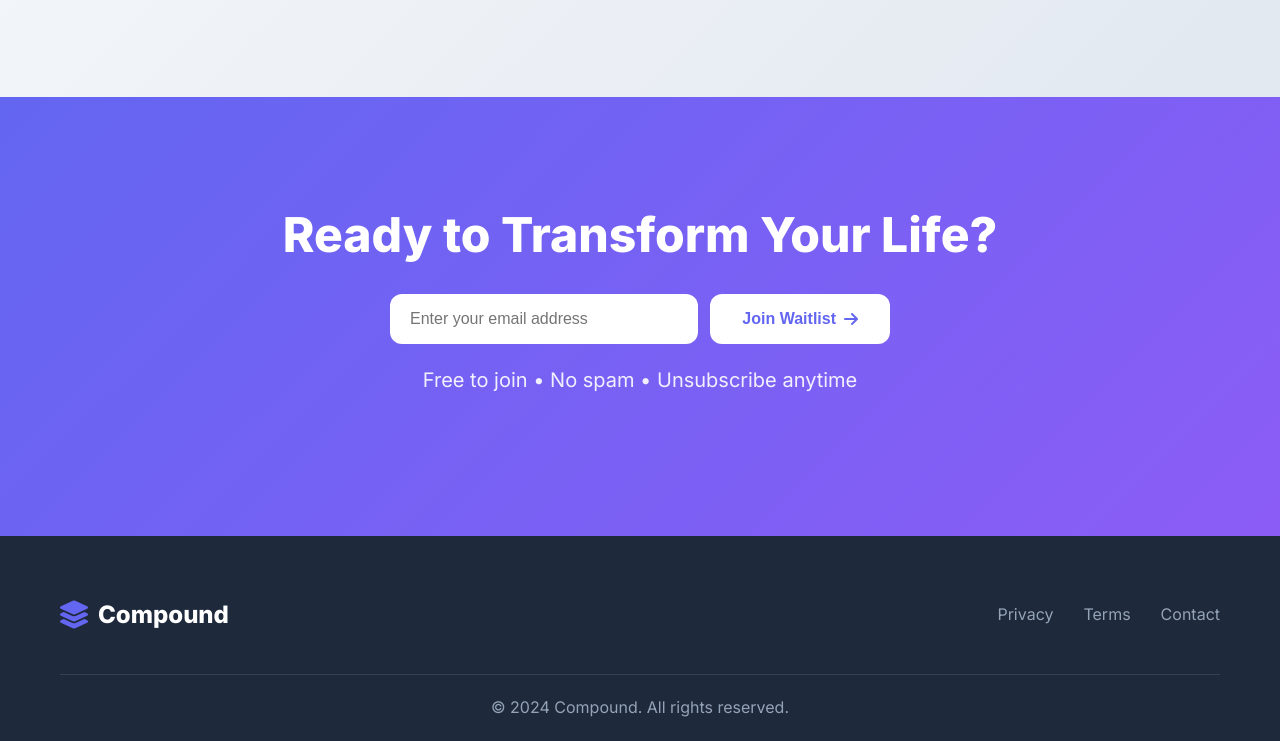
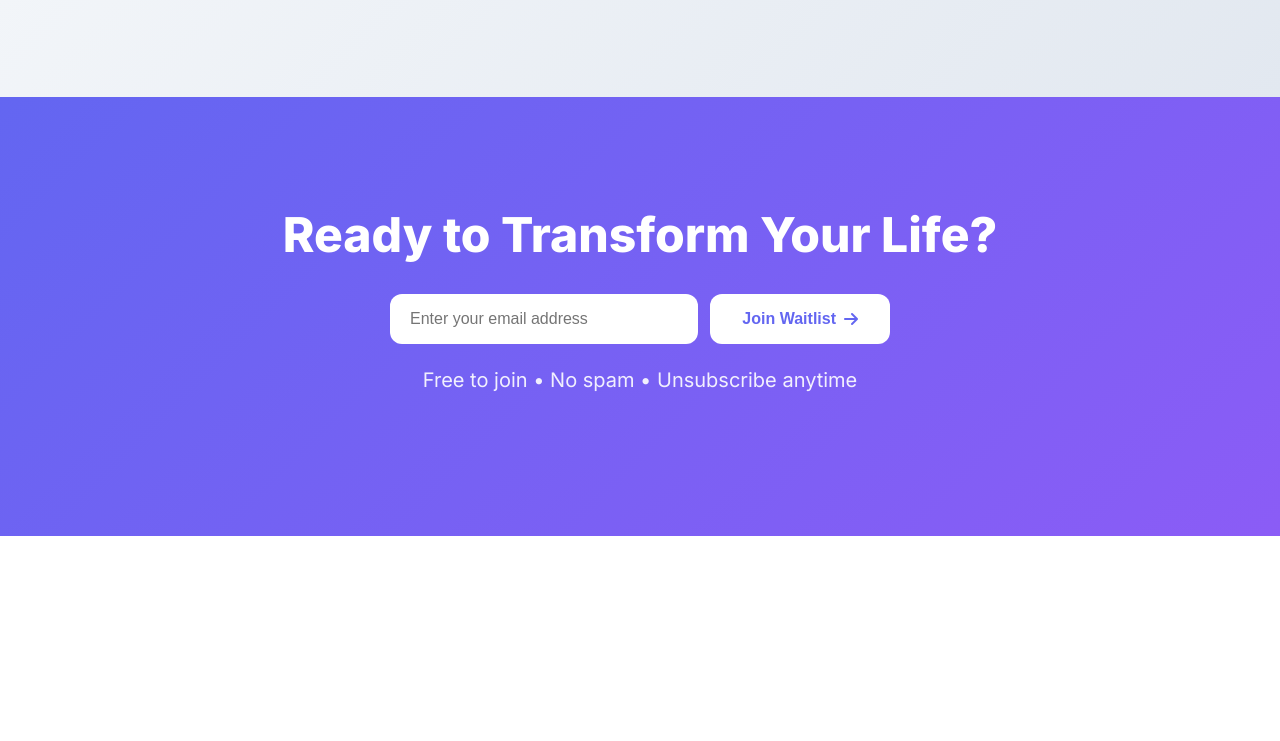
Before and after one commit to TalhaNadeem001/Compound-Waitlist, a website: page index.html in a window 1280 px wide. Shown: the part 2149-2890 px from the top of the page. After the commit the page ends 2685 px from the top, so only its background shows below. Drawn offline with Linux system fonts and the light colour scheme.

Commit message:
removed footer

```diff
--- a/index.html
+++ b/index.html
@@ -217,26 +217,6 @@
       </div>
     </section>
 
-    <!-- Footer -->
-    <footer class="footer">
-      <div class="container">
-        <div class="footer-content">
-          <div class="footer-logo">
-            <i class="fas fa-layer-group"></i>
-            <span>Compound</span>
-          </div>
-          <div class="footer-links">
-            <a href="#privacy">Privacy</a>
-            <a href="#terms">Terms</a>
-            <a href="#contact">Contact</a>
-          </div>
-        </div>
-        <div class="footer-bottom">
-          <p>&copy; 2024 Compound. All rights reserved.</p>
-        </div>
-      </div>
-    </footer>
-
     <script src="script.js"></script>
   </body>
 </html>
```
